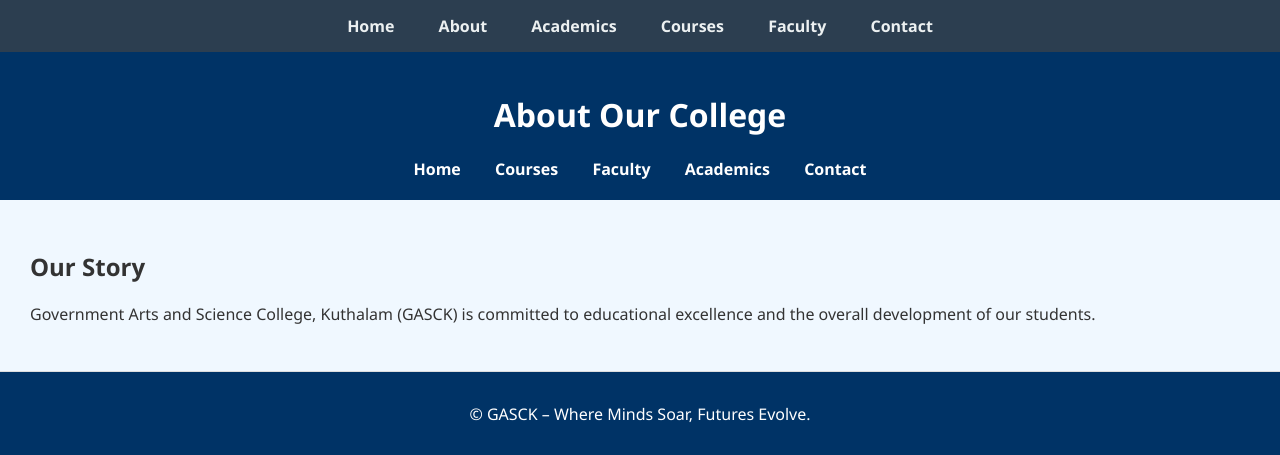
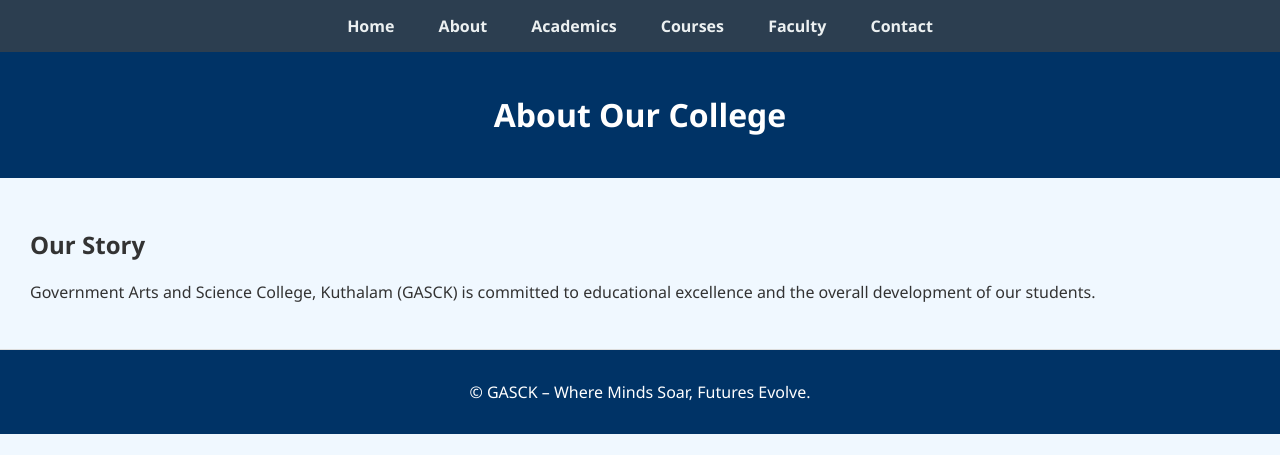
Before and after one commit to NIRRMALG/gasck-college, a Flask app: page /about in a window 1280 px wide. Shown: the top 455 px of the page. Run offline with Flask 3, Linux system fonts and the light colour scheme.

Commit message:
Update about.html

```diff
--- a/templates/about.html
+++ b/templates/about.html
@@ -9,13 +9,6 @@
 <body>
     <header>
         <h1>About Our College</h1>
-        <nav>
-            <a href="{{ url_for('home') }}">Home</a>
-            <a href="{{ url_for('courses') }}">Courses</a>
-            <a href="{{ url_for('faculty') }}">Faculty</a>
-            <a href="{{ url_for('academics') }}">Academics</a>
-            <a href="{{ url_for('contact') }}">Contact</a>
-        </nav>
     </header>
 
     <section>
```
